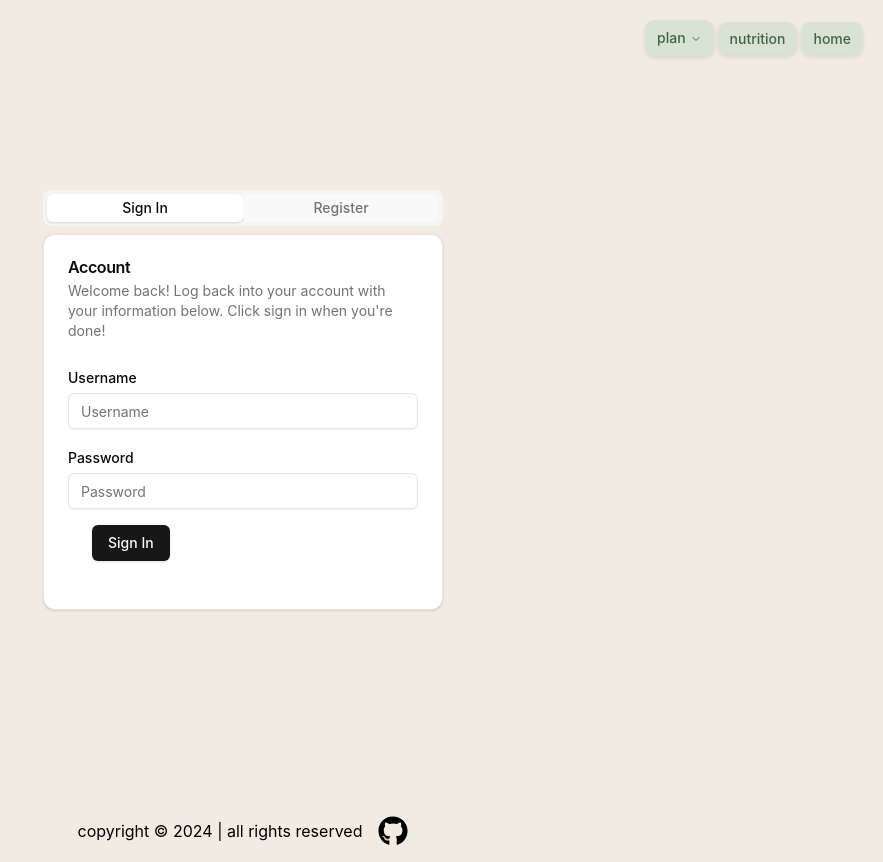
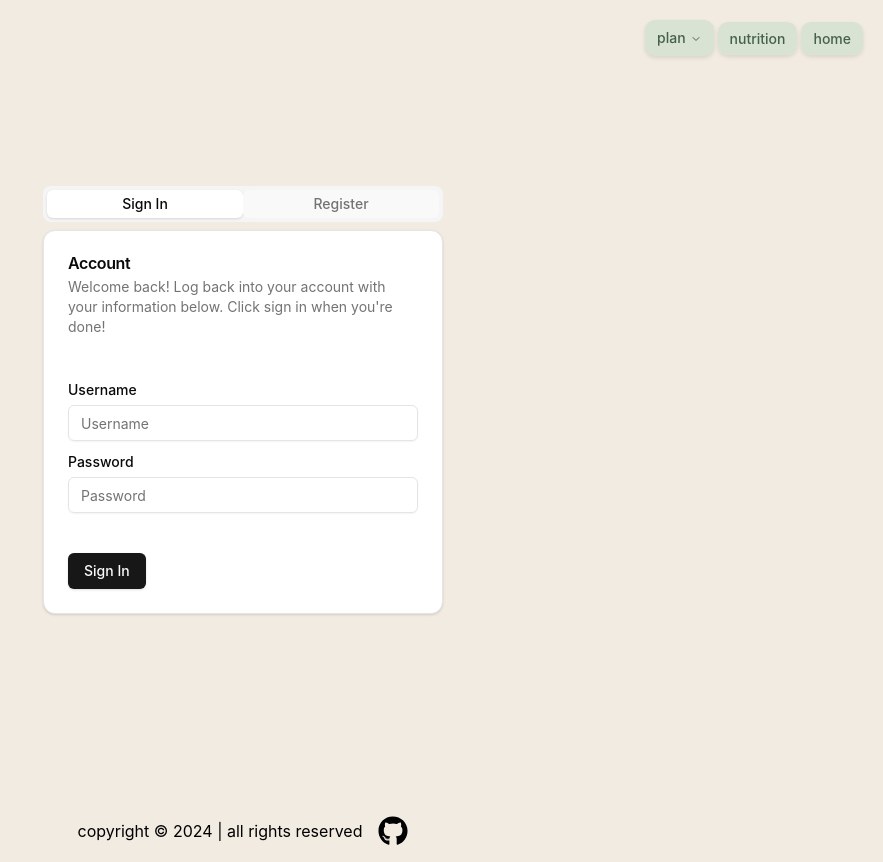
Before and after one commit to NoNathan17/nutri, a React (Vite) app in the folder frontend/: page /login in a window 1280 px wide. Shown: the whole page, without its empty margins (397-1280 px from the left). Built offline with nearby package versions, Linux system fonts and the light colour scheme.

Commit message:
center buttons

```diff
--- a/frontend/src/components/Form.tsx
+++ b/frontend/src/components/Form.tsx
@@ -2,12 +2,7 @@ import { useState } from "react";
 import { useNavigate } from "react-router-dom";
 import api from "../api";
 import { ACCESS_TOKEN, REFRESH_TOKEN } from "../constants";
-import {
-  Tabs,
-  TabsContent,
-  TabsList,
-  TabsTrigger,
-} from "@/components/ui/tabs";
+import { Tabs, TabsContent, TabsList, TabsTrigger } from "@/components/ui/tabs";
 import {
   Card,
   CardContent,
@@ -50,7 +45,7 @@ const Form: React.FC<FormProps> = ({ route, method }) => {
     try {
       console.log({ username, password });
       const res = await api.post(route, { username, password });
-      console.log('Response:', res.data);
+      console.log("Response:", res.data);
       if (method === "login") {
         localStorage.setItem(ACCESS_TOKEN, res.data.access);
         localStorage.setItem(REFRESH_TOKEN, res.data.refresh);
@@ -59,7 +54,7 @@ const Form: React.FC<FormProps> = ({ route, method }) => {
         navigate("/");
       }
     } catch (error) {
-      console.log(error)
+      console.log(error);
       alert("Error! Please try again.");
     } finally {
       setLoading(false);
@@ -68,7 +63,11 @@ const Form: React.FC<FormProps> = ({ route, method }) => {
 
   return (
     <div className="flex items-center justify-center h-screen">
-      <Tabs defaultValue="account" className="w-[400px]" onValueChange={handleTabChange}>
+      <Tabs
+        defaultValue="account"
+        className="w-[400px]"
+        onValueChange={handleTabChange}
+      >
         <TabsList className="grid w-full grid-cols-2">
           <TabsTrigger value="account">Sign In</TabsTrigger>
           <TabsTrigger value="register">Register</TabsTrigger>
@@ -77,6 +76,7 @@ const Form: React.FC<FormProps> = ({ route, method }) => {
         {/* Sign In Tab */}
         <TabsContent value="account">
           <Card>
+            <form onSubmit={handleSubmit} className="space-y-4">
               <CardHeader>
                 <CardTitle>Account</CardTitle>
                 <CardDescription>
@@ -85,7 +85,6 @@ const Form: React.FC<FormProps> = ({ route, method }) => {
                 </CardDescription>
               </CardHeader>
               <CardContent className="space-y-2">
-              <form onSubmit={handleSubmit} className="space-y-4">
                 <div className="space-y-1">
                   <Label htmlFor="username">Username</Label>
                   <Input
@@ -106,19 +105,20 @@ const Form: React.FC<FormProps> = ({ route, method }) => {
                     placeholder="Password"
                   />
                 </div>
+              </CardContent>
               <CardFooter>
                 <Button type="submit" disabled={loading}>
                   {loading ? "Signing In..." : "Sign In"}
                 </Button>
               </CardFooter>
             </form>
-            </CardContent>
           </Card>
         </TabsContent>
 
         {/* Register Tab */}
         <TabsContent value="register">
           <Card>
+            <form onSubmit={handleSubmit} className="space-y-4">
               <CardHeader>
                 <CardTitle>Register</CardTitle>
                 <CardDescription>
@@ -127,7 +127,6 @@ const Form: React.FC<FormProps> = ({ route, method }) => {
                 </CardDescription>
               </CardHeader>
               <CardContent className="space-y-2">
-              <form onSubmit={handleSubmit} className="space-y-4">
                 <div className="space-y-1">
                   <Label htmlFor="username">New Username</Label>
                   <Input
@@ -148,18 +147,18 @@ const Form: React.FC<FormProps> = ({ route, method }) => {
                     placeholder="New Password"
                   />
                 </div>
+              </CardContent>
               <CardFooter>
                 <Button type="submit" disabled={loading}>
                   {loading ? "Registering..." : "Register"}
                 </Button>
               </CardFooter>
             </form>
-            </CardContent>
           </Card>
         </TabsContent>
       </Tabs>
     </div>
   );
-}
+};
 
 export default Form;
```
Lines whose indentation alone changed are shown as unchanged.
